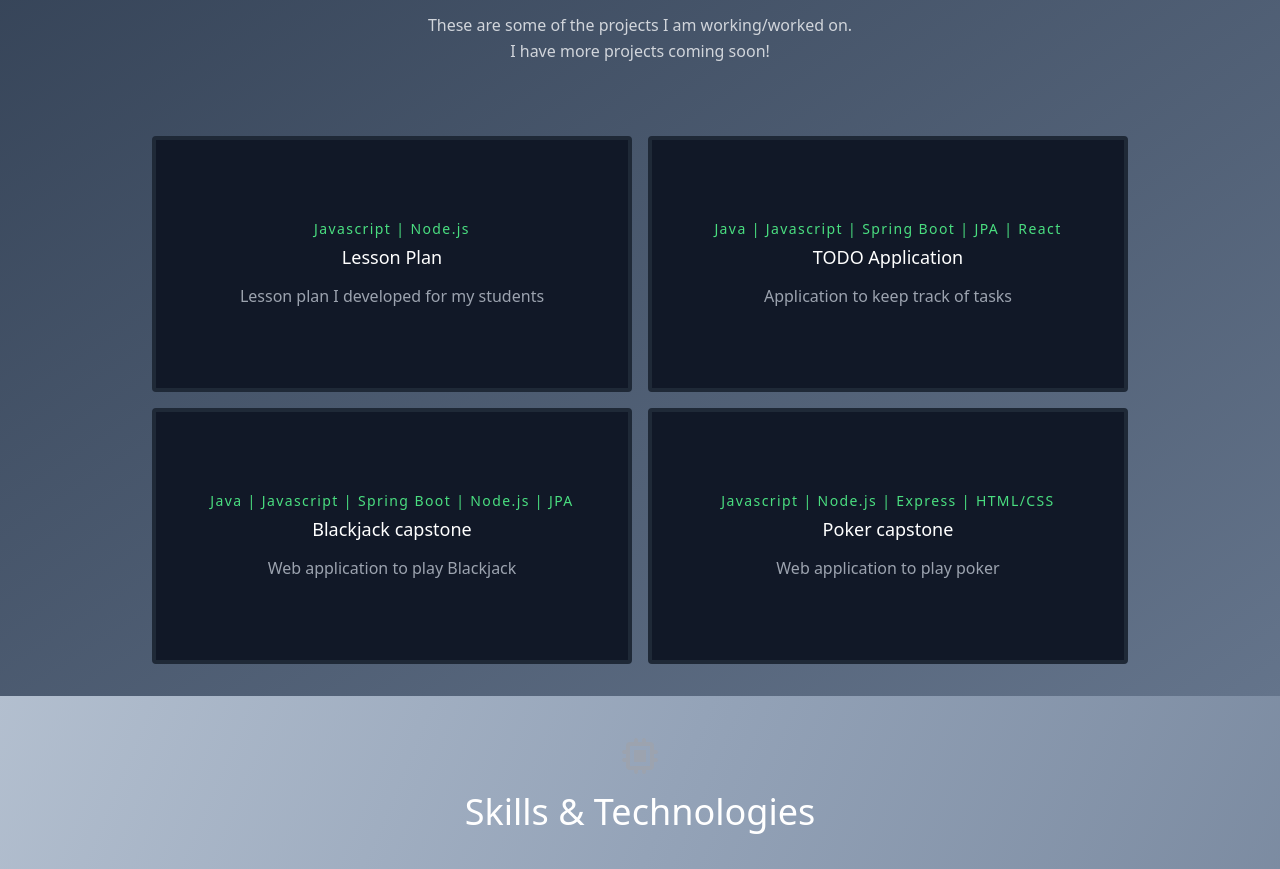
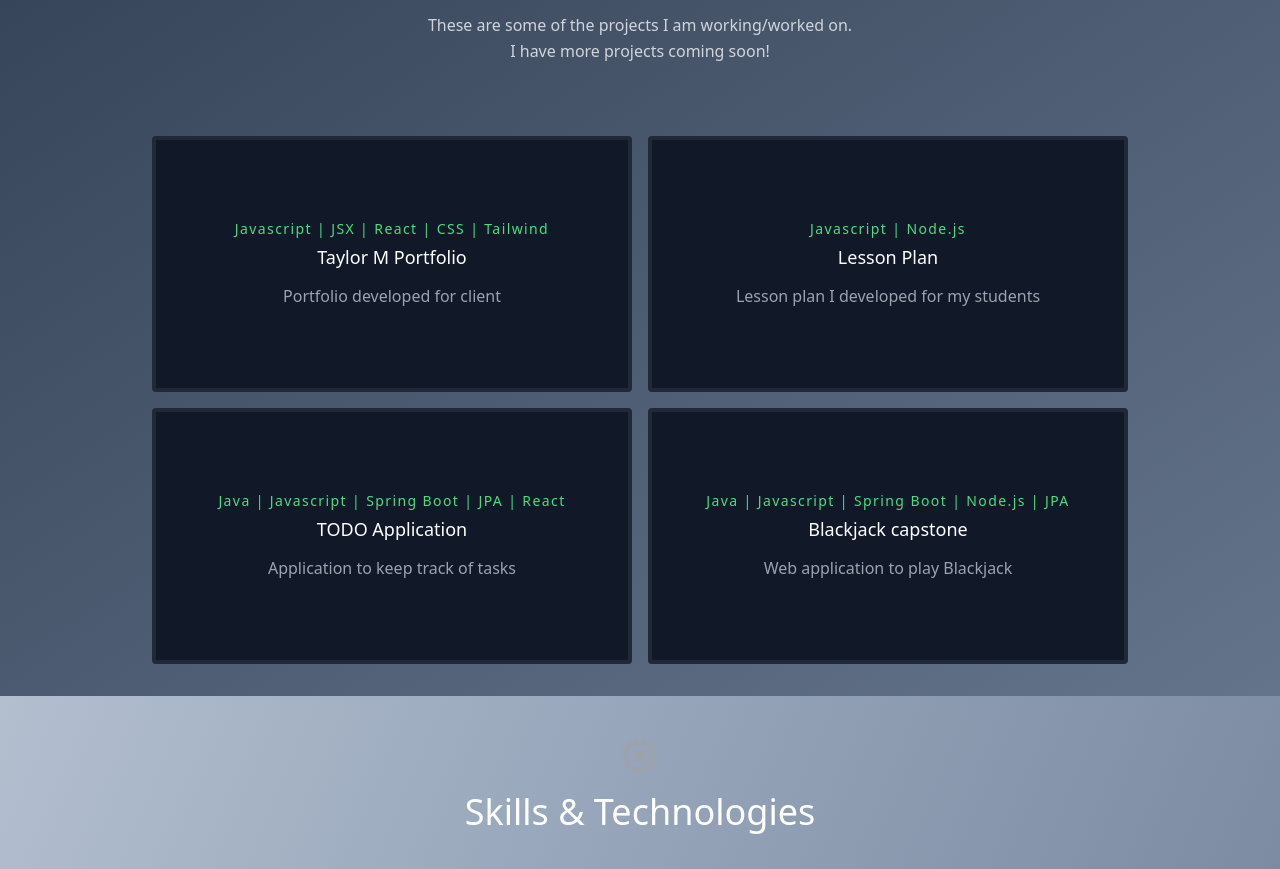
Before and after one commit to markoka101/portfolio, a React (Create React App) app: page / in a window 1280 px wide. Shown: the part 648-1517 px from the top of the page. Built offline with nearby package versions, Linux system fonts and the light colour scheme.

Commit message:
added professional portfolio

```diff
--- a/src/data.js
+++ b/src/data.js
@@ -1,5 +1,10 @@
 export const projects = [
-
+  {
+    title: "Taylor M Portfolio",
+    subtitle: "Javascript | JSX | React | CSS | Tailwind",
+    description: "Portfolio developed for client",
+    link: "https://www.taylor-m.com/",
+  },
   {
     title: "Lesson Plan",
     subtitle: "Javascript | Node.js",
@@ -17,12 +22,6 @@ export const projects = [
     subtitle: "Java | Javascript | Spring Boot | Node.js | JPA",
     description: "Web application to play Blackjack",
     link: "https://github.com/markoka101/blackjack-capstone",
-  },
-  {
-    title: "Poker capstone",
-    subtitle: "Javascript | Node.js | Express | HTML/CSS",
-    description: "Web application to play poker",
-    link: "https://github.com/markoka101/poker-capstone",
   }
 ];
 
```
